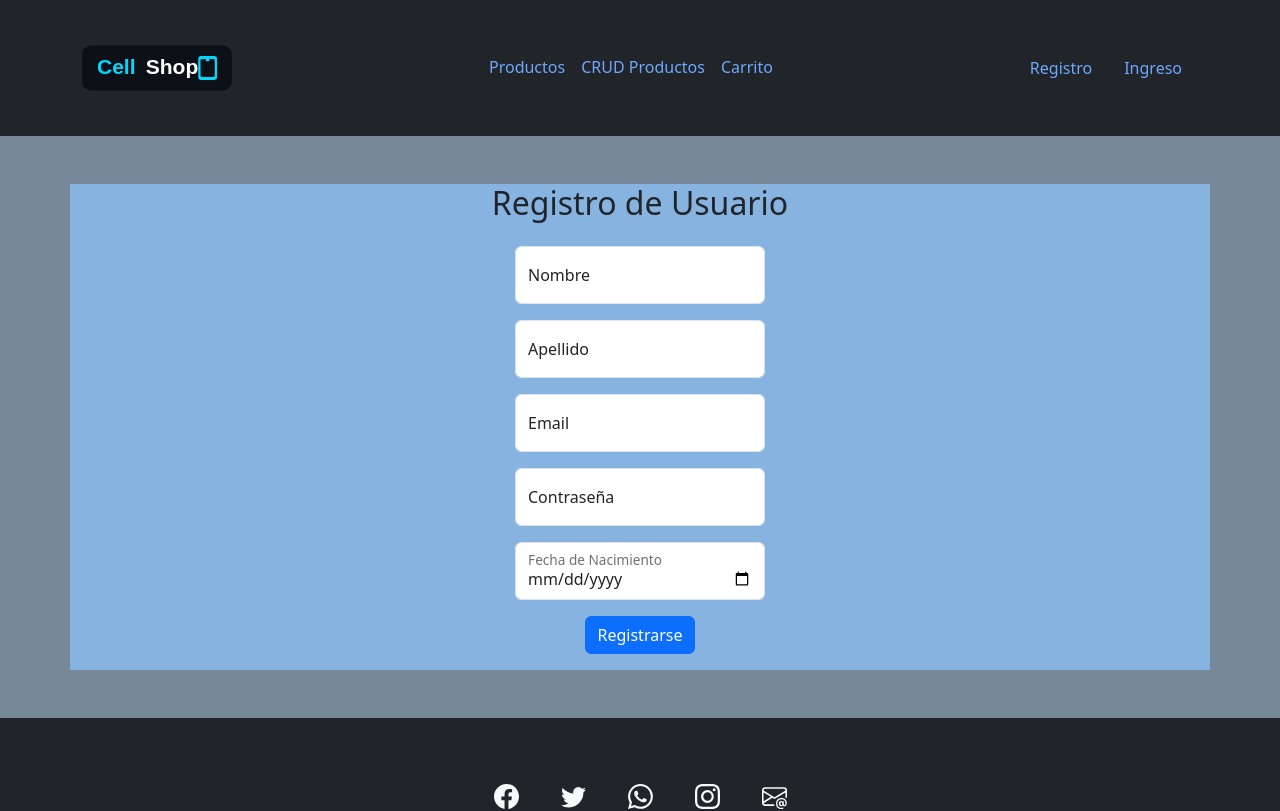
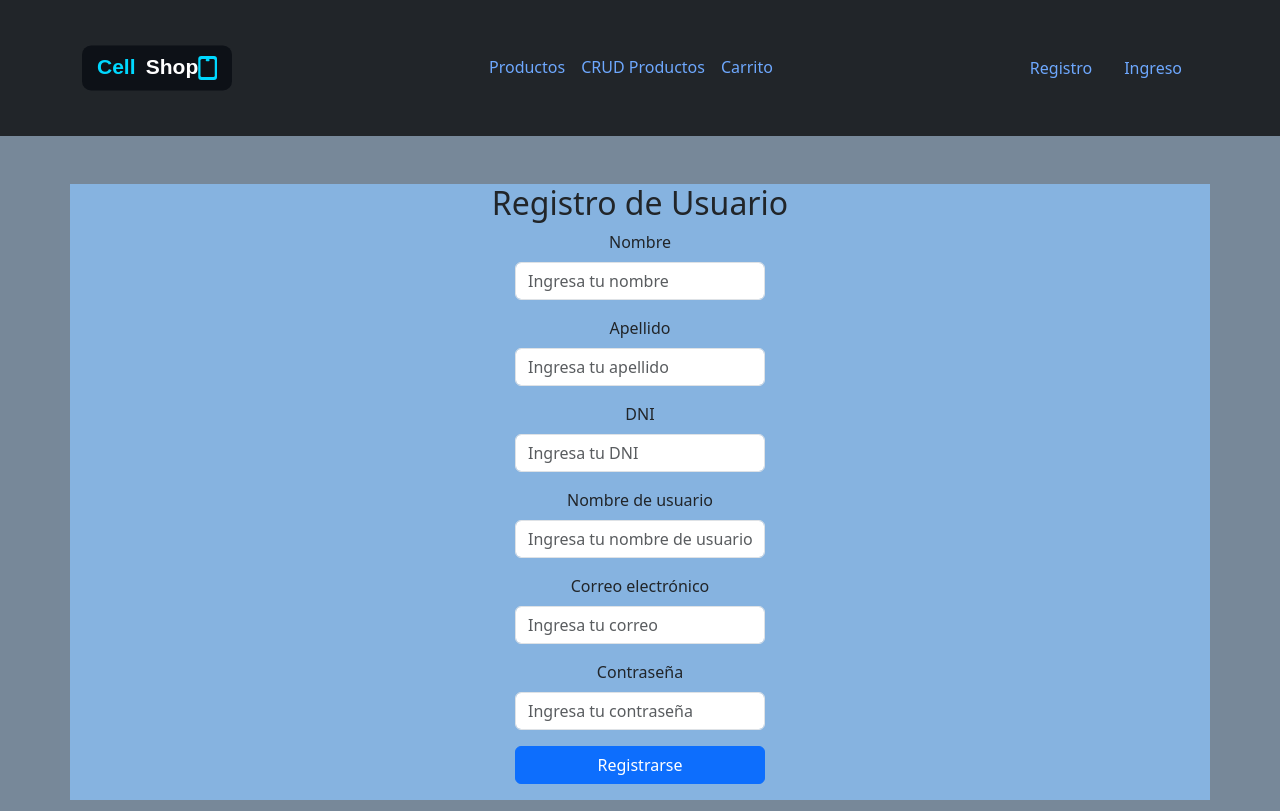
Before and after one commit to TongaCasla/CellShop_front, a React (Create React App) app: page /Registro in a window 1280 px wide. Shown: the top 811 px of the page. Built offline with nearby package versions, Linux system fonts and the light colour scheme.

Commit message:
Registro y Login funcional(sin token)

```diff
--- a/src/Componentes/Login.jsx
+++ b/src/Componentes/Login.jsx
@@ -1,35 +1,77 @@
-import React from 'react';
-import { Form, Button, Container, Row, Col, FloatingLabel } from 'react-bootstrap';
+import React, { useState } from 'react';
+import { Form, Button, Container, Alert } from 'react-bootstrap';
+import axios from 'axios';
+import { useHistory } from 'react-router-dom';
+import { ApiUsuario } from '../Utilidades/api';
 
 const Login = () => {
-  const handleSubmit = (e) => {
+  const [formData, setFormData] = useState({
+    usuario: '',
+    password: '',
+  });
+  const [error, setError] = useState('');
+  const [success, setSuccess] = useState('');
+  const history = useHistory();
+
+  const handleChange = (e) => {
+    setFormData({ ...formData, [e.target.name]: e.target.value });
+  };
+
+  const handleSubmit = async (e) => {
     e.preventDefault();
-    console.log('Formulario enviado');
+    setError('');
+    setSuccess('');
+
+    try {
+      const response = await axios.post(`${ApiUsuario}login`, formData);
+      setSuccess(response.data.message || 'Inicio de sesión exitoso');
+
+      setFormData({ usuario: '', password: '' }); // Limpia el formulario
+      setTimeout(() => {
+         history.push('/');
+      }, 2000);
+    } catch (err) {
+      setError(err.response?.data?.error || 'Error al iniciar sesión');
+    }
   };
 
   return (
-    <div style={{ display: 'flex', alignItems: 'center', justifyContent: 'center', minHeight: '65vh' }}>
-      <Container className="m-5 reg">
-        <Row className="justify-content-md-center">
-          <Col md={6}>
-            <h2 className="text-center mb-4">Ingreso de Usuario</h2>
-            <Form onSubmit={handleSubmit}>
-              <FloatingLabel controlId="formEmail" label="Email" className="mx-auto mb-3" style={{ width: '250px' }}>
-                <Form.Control type="email" placeholder="Email" required />
-              </FloatingLabel>
+    <Container className="mt-5 mb-3 reg">
+      <h2>Iniciar Sesión</h2>
+      {error && <Alert variant="danger">{error}</Alert>}
+      {success && <Alert variant="success">{success}</Alert>}
+      <Form onSubmit={handleSubmit}>
+        <Form.Group controlId="formUsername" className="mb-3">
+          <Form.Label>Nombre de usuario</Form.Label>
+          <Form.Control
+            type="text"
+            name="usuario"
+            value={formData.username}
+            onChange={handleChange}
+            placeholder="Ingresa tu nombre de usuario"
+            required
+            className="mx-auto mb-3" style={{ width: '250px' }}
+          />
+        </Form.Group>
 
-              <FloatingLabel controlId="formPassword" label="Contraseña" className="mx-auto mb-3" style={{ width: '250px' }}>
-                <Form.Control type="password" placeholder="Contraseña" required />
-              </FloatingLabel>
+        <Form.Group controlId="formPassword" className="mb-3">
+          <Form.Label>Contraseña</Form.Label>
+          <Form.Control
+            type="password"
+            name="password"
+            value={formData.password}
+            onChange={handleChange}
+            placeholder="Ingresa tu contraseña"
+            required
+            className="mx-auto mb-3" style={{ width: '250px' }}
+          />
+        </Form.Group>
 
-              <Button variant="primary" type="submit" className="mx-auto mb-3 d-block">
-                Ingreso
-              </Button>
-            </Form>
-          </Col>
-        </Row>
-      </Container>
-    </div>
+        <Button variant="primary" type="submit" className="mx-auto mb-3" style={{ width: '250px' }}>
+          Iniciar Sesión
+        </Button>
+      </Form>
+    </Container>
   );
 };
 
--- a/src/Componentes/Registro.jsx
+++ b/src/Componentes/Registro.jsx
@@ -1,51 +1,145 @@
-import React from 'react';
-import { useState } from 'react';
-import { Form, Button, Container, Row, Col, FloatingLabel } from 'react-bootstrap';
+import React, { useState } from 'react';
+import { Form, Button, Container, Alert } from 'react-bootstrap';
+import axios from 'axios';
+import { useHistory } from 'react-router-dom';
+import { ApiUsuario } from '../Utilidades/api';
 
-const Registro = () => {
-  const handleSubmit = (e) => {
+const Register = () => {
+  const [formData, setFormData] = useState({
+    id_direccion: 1,
+    id_rol: 1,
+    id_genero: 1,
+    dni_usuario: '',
+    apellido_usuario: '',
+    nombre_usuario: '',
+    usuario: '',
+    password: '',
+    email_usuario: '',
+    estado_usuario: true,
+
+  });
+  const [error, setError] = useState('');
+  const [success, setSuccess] = useState('');
+  const history = useHistory();
+
+  const handleChange = (e) => {
+    setFormData({ ...formData, [e.target.name]: e.target.value });
+  };
+
+  const handleSubmit = async (e) => {
     e.preventDefault();
-    console.log('Formulario enviado');
+    setError('');
+    setSuccess('');
+
+    try {
+      const response = await axios.post(ApiUsuario, formData);
+      setSuccess(response.data.message || 'Usuario registrado exitosamente');
+      setFormData({
+        dni_usuario: '',
+        apellido_usuario: '',
+        nombre_usuario: '',
+        usuario: '',
+        password: '',
+        email_usuario: '',
+      }); // Limpia el formulario
+      setTimeout(() => {
+        history.push('/Ingreso');
+      }, 2000);
+    } catch (err) {
+      setError(err.response?.data?.error || 'Error al registrar usuario');
+    }
   };
 
   return (
-    <div style={{ display: 'flex', alignItems: 'center', justifyContent: 'center', minHeight: '65vh' }}>
-      <Container className="m-5 reg">
-        <Row className="justify-content-md-center">
-          <Col md={6}>
-            <h2 className="text-center mb-4">Registro de Usuario</h2>
-            <Form onSubmit={handleSubmit}>
+    <Container className="mt-5 mb-3 reg" >
+      <h2>Registro de Usuario</h2>
+      {error && <Alert variant="danger">{error}</Alert>}
+      {success && <Alert variant="success">{success}</Alert>}
+      <Form onSubmit={handleSubmit}>
+        <Form.Group controlId="formFirstName" className="mb-3">
+          <Form.Label>Nombre</Form.Label>
+          <Form.Control
+            type="text"
+            name="nombre_usuario"
+            value={formData.nombre_usuario}
+            onChange={handleChange}
+            placeholder="Ingresa tu nombre"
+            required
+            className="mx-auto mb-3" style={{ width: '250px' }}
+          />
+        </Form.Group>
 
-              <FloatingLabel controlId="formNombre" label="Nombre" className="mx-auto mb-3" style={{ width: '250px' }}>
-                <Form.Control type="text" placeholder="Nombre" required />
-              </FloatingLabel>
+        <Form.Group controlId="formLastName" className="mb-3">
+          <Form.Label>Apellido</Form.Label>
+          <Form.Control
+            type="text"
+            name="apellido_usuario"
+            value={formData.apellido_usuario}
+            onChange={handleChange}
+            placeholder="Ingresa tu apellido"
+            required
+            className="mx-auto mb-3" style={{ width: '250px' }}
+          />
+        </Form.Group>
 
-              <FloatingLabel controlId="formApellido" label="Apellido" className="mx-auto mb-3" style={{ width: '250px' }}>
-                <Form.Control type="text" placeholder="Apellido" required />
-              </FloatingLabel>
+        <Form.Group controlId="formDni" className="mb-3">
+          <Form.Label>DNI</Form.Label>
+          <Form.Control
+            type="text"
+            name="dni_usuario"
+            value={formData.dni_usuario}
+            onChange={handleChange}
+            placeholder="Ingresa tu DNI"
+            required
+            className="mx-auto mb-3" style={{ width: '250px' }}
+          />
+        </Form.Group>
 
-              <FloatingLabel controlId="formEmail" label="Email" className="mx-auto mb-3" style={{ width: '250px' }}>
-                <Form.Control type="email" placeholder="Email" required />
-              </FloatingLabel>
+        <Form.Group controlId="formUsername" className="mb-3">
+          <Form.Label>Nombre de usuario</Form.Label>
+          <Form.Control
+            type="text"
+            name="usuario"
+            value={formData.usuario}
+            onChange={handleChange}
+            placeholder="Ingresa tu nombre de usuario"
+            required
+            className="mx-auto mb-3" style={{ width: '250px' }}
+          />
+        </Form.Group>
 
-              <FloatingLabel controlId="formPassword" label="Contraseña" className="mx-auto mb-3" style={{ width: '250px' }}>
-                <Form.Control type="password" placeholder="Contraseña" required />
-              </FloatingLabel>
+        <Form.Group controlId="formEmail" className="mb-3">
+          <Form.Label>Correo electrónico</Form.Label>
+          <Form.Control
+            type="email"
+            name="email_usuario"
+            value={formData.email_usuario}
+            onChange={handleChange}
+            placeholder="Ingresa tu correo"
+            required
+            className="mx-auto mb-3" style={{ width: '250px' }}
+          />
+        </Form.Group>
 
-              <FloatingLabel controlId="formFechaNacimiento" label="Fecha de Nacimiento" className="mx-auto mb-3" style={{ width: '250px' }}>
-                <Form.Control type="date" placeholder="Fecha de nacimiento" required />
-              </FloatingLabel>
+        <Form.Group controlId="formPassword" className="mb-3">
+          <Form.Label>Contraseña</Form.Label>
+          <Form.Control
+            type="password"
+            name="password"
+            value={formData.password}
+            onChange={handleChange}
+            placeholder="Ingresa tu contraseña"
+            required
+            className="mx-auto mb-3" style={{ width: '250px' }}
+          />
+        </Form.Group>
 
-              <Button variant="primary" type="submit" className="mx-auto mb-3 d-block">
-                Registrarse
-              </Button>
-
-            </Form>
-          </Col>
-        </Row>
-      </Container>
-    </div>
+        <Button variant="primary" type="submit" className="mx-auto mb-3" style={{ width: '250px' }}>
+          Registrarse
+        </Button>
+      </Form>
+    </Container>
   );
 };
 
-export default Registro;
+export default Register;
--- a/src/Utilidades/api.js
+++ b/src/Utilidades/api.js
@@ -4,3 +4,4 @@ export const ApiProducto = 'http://localhost:3001/producto/presentacion';
 export const ApiTipoProducto = 'http://localhost:3001/producto/';
 export const ApiAgregarPres = 'http://localhost:3001/producto/';
 export const ApiCategoria = 'http://localhost:3001/categoria/';
+export const ApiUsuario = 'http://localhost:3001/auth/';
```
